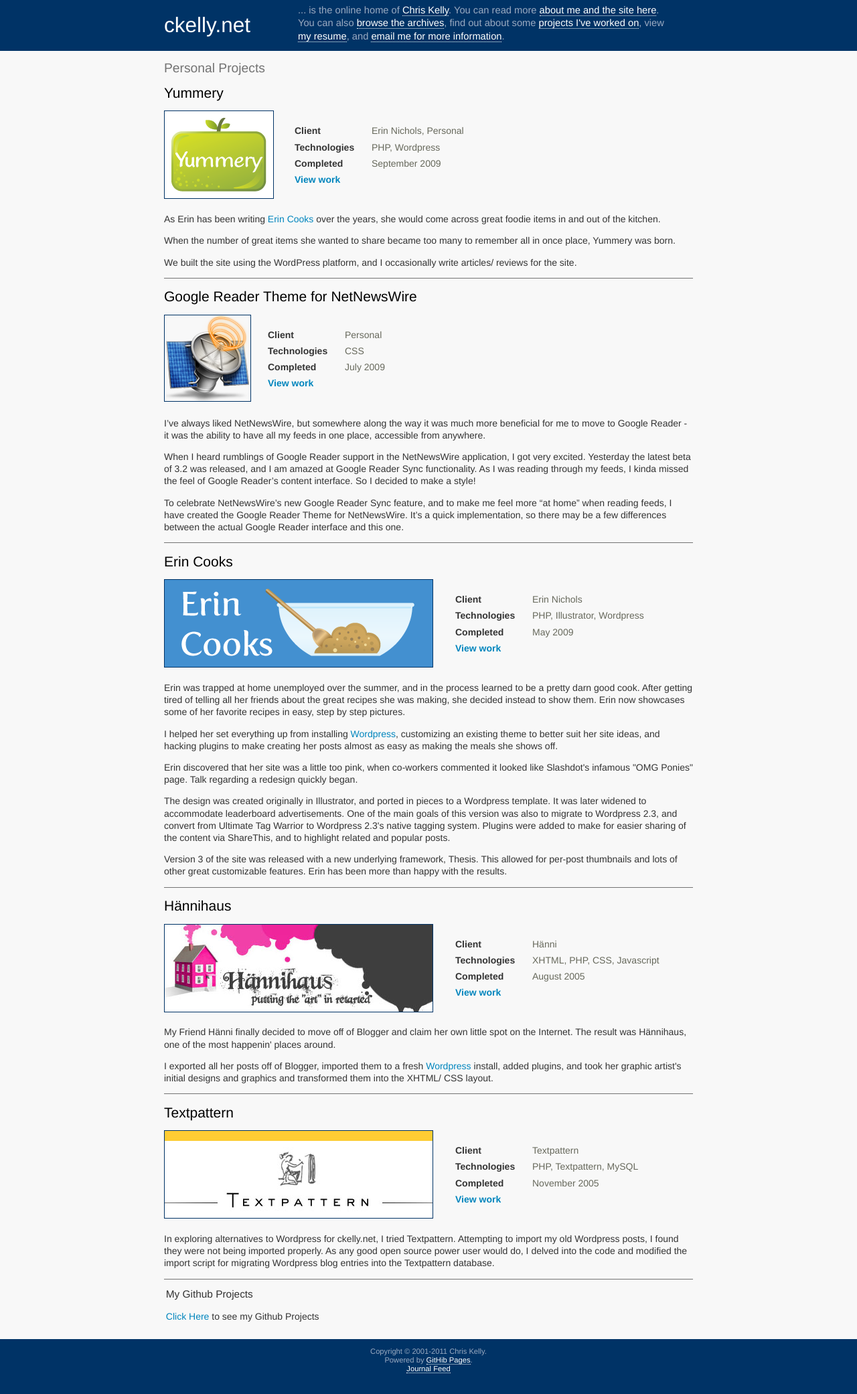
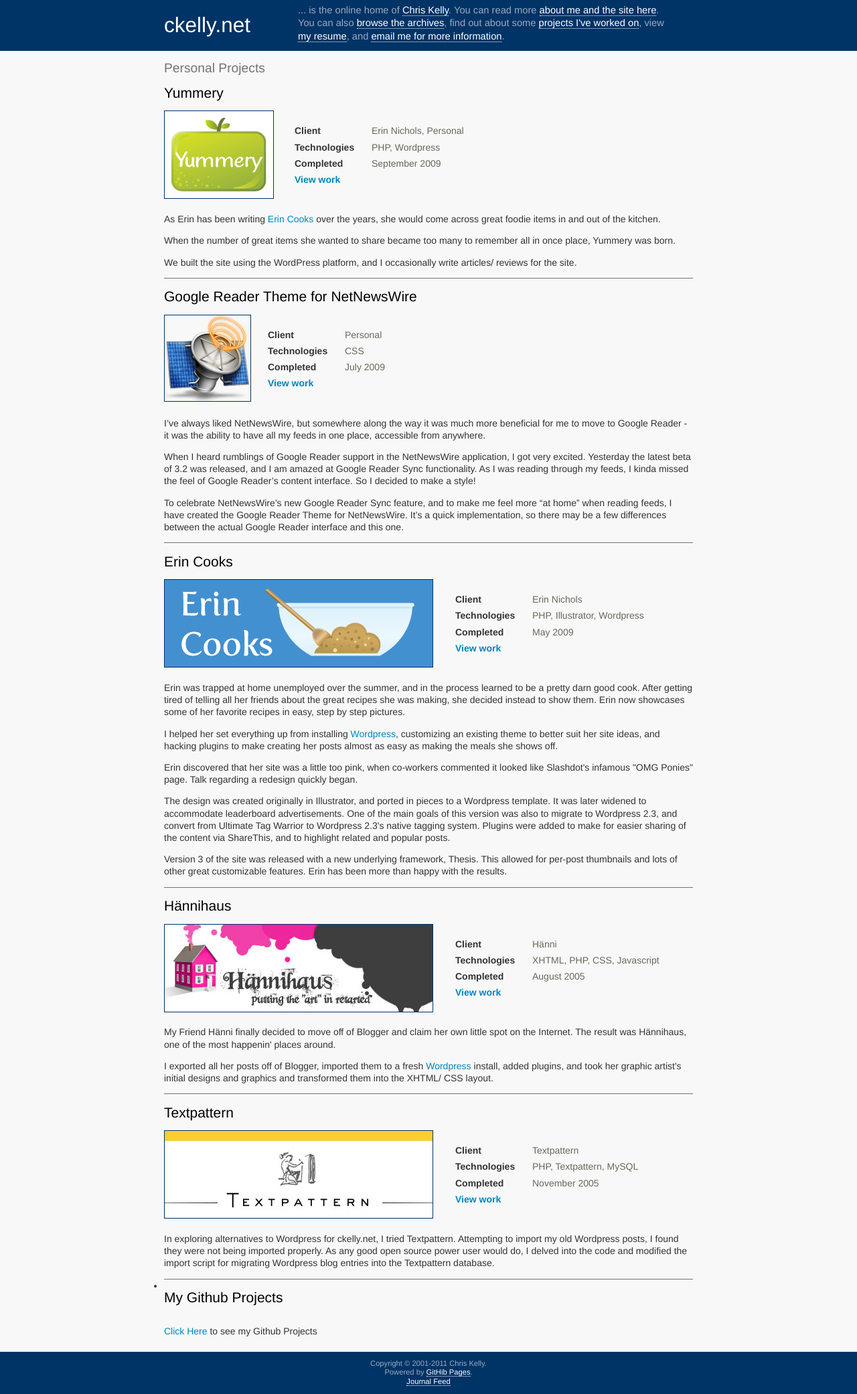
Before and after one commit to ckelly/ckelly.github.com, a Jekyll site: the page built from projects.html, in a window 1280 px wide. Shown: the whole page at 67% size. Built offline with Jekyll 4.4.1, drawn with Linux system fonts in a browser that asks for light colours; some web fonts are replaced.

Commit message:
tweak again

```diff
--- a/projects.html
+++ b/projects.html
@@ -131,12 +131,13 @@
         </div>
         <div class="clear"></div>
       </li>
+      <li>
+            <h1 class="name grid_20 alpha omega">My Github Projects</h1>
+            <div class="description grid_20 alpha omega">
+                  <p><a href="http://github.com/ckelly">Click Here</a> to see my Github Projects</p>
+            </div>
+      </li>
 </ul>
-
-<div id="github-badge" class="grid_20 alpha omega">
-      <div class="header"><span class="title">My Github Projects</span></div>
-      <p><a href="http://github.com/ckelly">Click Here</a> to see my Github Projects</p>
-</div>
 
 <!--
 <div id="github-badge" class="grid_20 alpha omega"></div>
```
